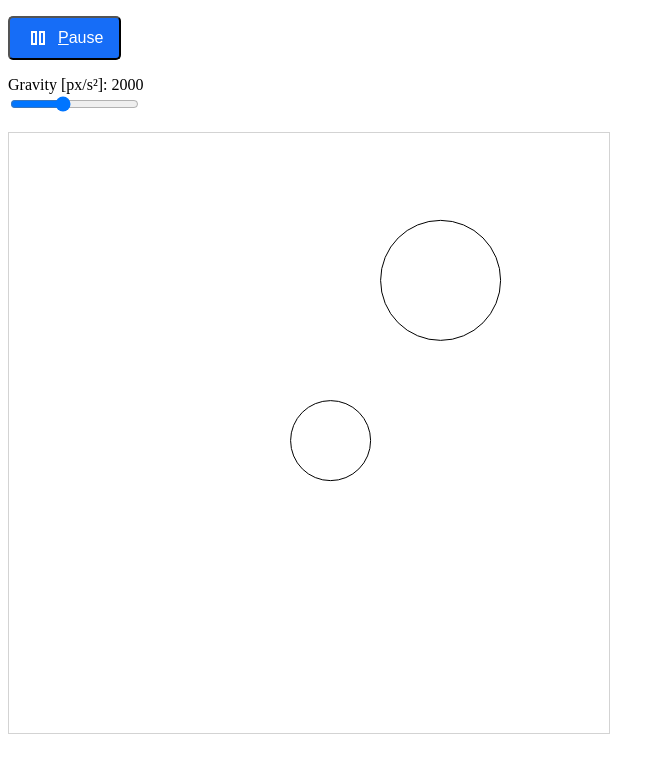
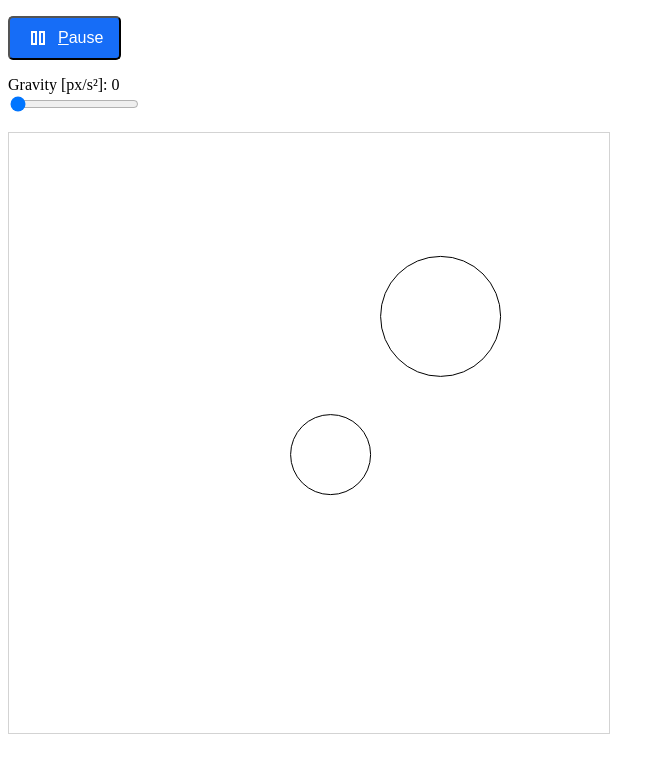
Before and after one commit to LucasWiebeDembowski/LucasWiebeDembowski.github.io, a plain HTML site: page index.html in a window 1280 px wide. Shown: the whole page, without its empty margins (0-665 px from the left). Drawn offline with nearby package versions, Linux system fonts and the light colour scheme.

Commit message:
Allow zero gravity

```diff
--- a/BouncyBalls.js
+++ b/BouncyBalls.js
@@ -1,7 +1,7 @@
 const canvas = document.getElementById("myCanvas");
 const ctx = canvas.getContext("2d");
 
-let gravity = 2000; // pixels per second per second
+let gravity = 0; // pixels per second per second
 let gravitySlider = document.getElementById("gravitySlider");
 let gravityLabel = document.getElementById("gravityLabel");
 gravityLabel.innerHTML = "Gravity [px/s&sup2;]: "+gravitySlider.value;
@@ -45,7 +45,7 @@ class Circle {
     update(elapsedSec) {
         this.x += elapsedSec * this.vx;
         // prevent going off edge
-        if(this.x -this. radius < 0) {
+        if(this.x -this.radius < 0) {
             this.x = this.radius;
             this.vx = -this.vx;
         }
@@ -54,19 +54,28 @@ class Circle {
             this.vx = -this.vx;
         }
 
+        if(gravity == 0) {
+            this.y += elapsedSec * this.vy;
+            console.log("no gravity");
+            if(this.y + this.radius > canvas.height) {
+                // Bounce off the ground.
+                this.y = canvas.height - this.radius;
+                this.vy = -this.vy;
+            }
+        }else {
             this.vy += this.ay * elapsedSec;
             // Bounce off the ground.
             if(this.vy > 0 && (this.y + elapsedSec * this.vy + this.radius > canvas.height)) {
                 // vy is only accelerating until it bounces, after which it is decelerating.
                 const distanceAboveGround = canvas.height - (this.y + this.radius);
                 let vground = Math.sqrt(this.vy*this.vy + 2*this.ay*distanceAboveGround);
-            // TODO allow 0 gravity without dividing by 0
                 let trise = elapsedSec - (vground - this.vy) / this.ay;
                 this.vy = -vground + this.ay*trise;
                 this.y = canvas.height - this.radius - (vground*trise - 0.5*this.ay*trise*trise);
             }else {
                 // Falling normally
                 this.y += elapsedSec * this.vy;
+            }
         }
 
         // prevent going past the top
@@ -84,8 +93,8 @@ class Circle {
 
 let paused = false;
 let objects = []
-objects.push(new Circle(0.5*canvas.width, 0.5*canvas.height, 100, 0, 40))
-objects.push(new Circle(0.25*canvas.width, 0.25*canvas.height, 100, 0, 60))
+objects.push(new Circle(0.5*canvas.width, 0.5*canvas.height, 100, 100, 40))
+objects.push(new Circle(0.25*canvas.width, 0.25*canvas.height, 100, 200, 60))
 function togglePaused() {
     paused = !paused;
     document.getElementById('pauseButtonName').innerHTML = paused ? "play_arrow" : "pause";
@@ -138,7 +147,7 @@ function update(timestampMs) {
     render();
 }
 
-gravitySlider.value=2000;
+gravitySlider.value=gravity;
 gravitySlider.oninput();
 
 start();
--- a/index.html
+++ b/index.html
@@ -15,7 +15,7 @@
             </button>
             <div id="gravityLabel"></div>
             <div class="slidecontainer">
-                <input type="range" min="1" max="5000" class="slider" id="gravitySlider">
+                <input type="range" min="0" max="5000" class="slider" id="gravitySlider">
             </div>
         </p>
         <canvas id="myCanvas" width="600" height="600" style="border: 1px solid #d3d3d3;">
```
Lines whose indentation alone changed are shown as unchanged.
